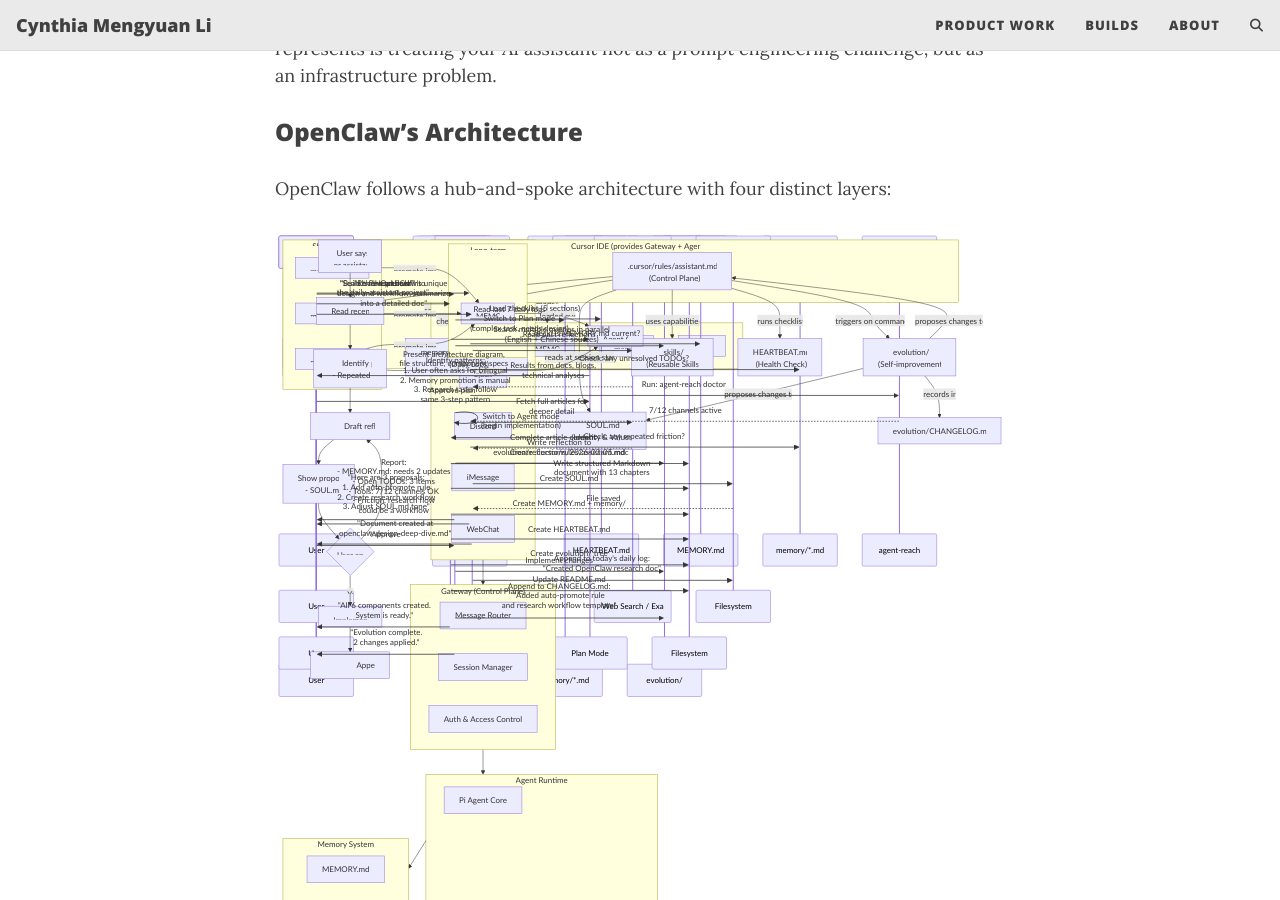
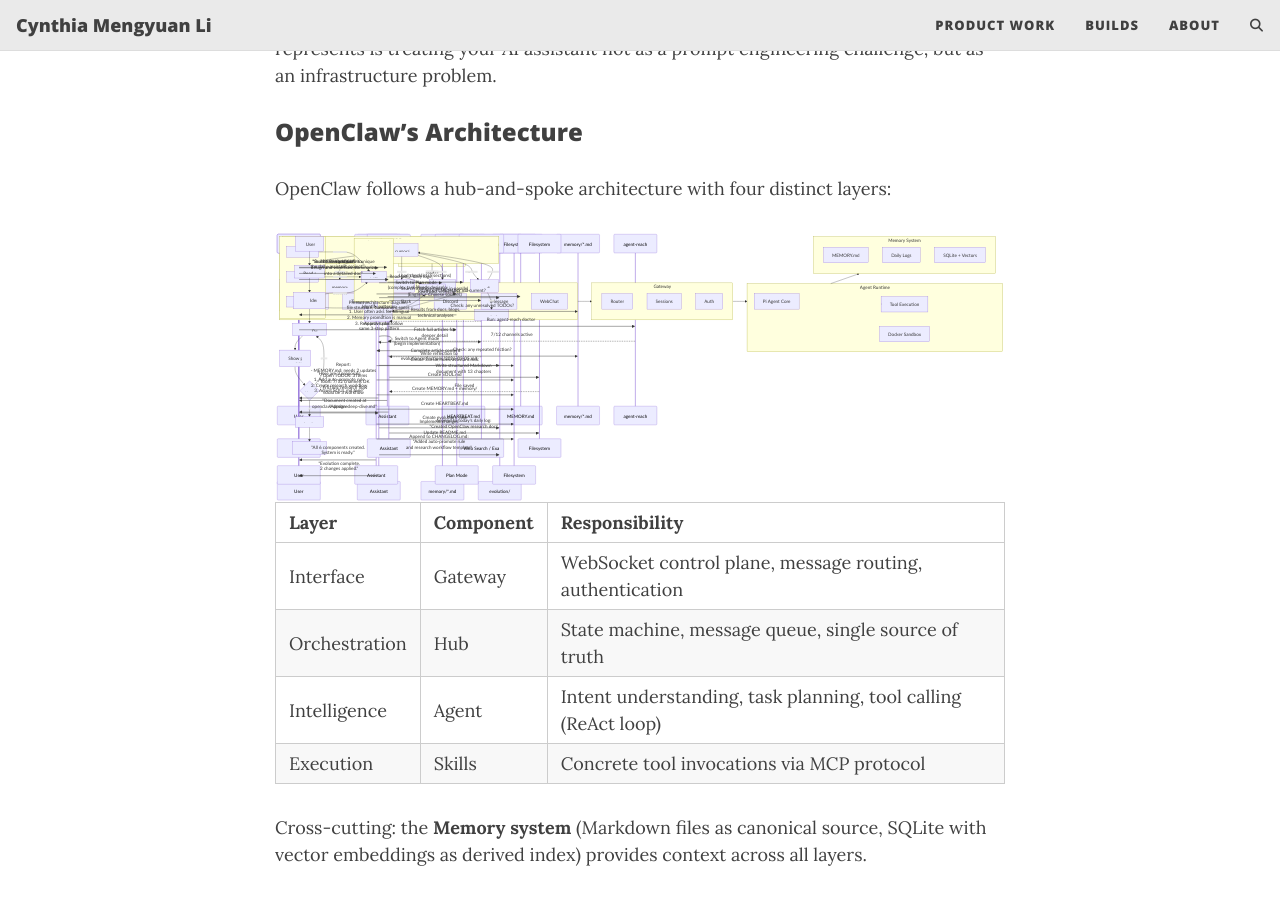
Before and after one commit to cynthialmy/cynthialmy.github.io, a Jekyll site: the page built from _posts/2026-02-27-self-evolving-ai-assistant.md, in a window 1280 px wide and 900 px high, scrolled down 1163 px. Built offline with Jekyll 4.4.1, drawn with Linux system fonts in a browser that asks for light colours; comment, search, counter and statistics services are not loaded.

Commit message:
added docs

````diff
--- a/_posts/2026-02-27-self-evolving-ai-assistant.md
+++ b/_posts/2026-02-27-self-evolving-ai-assistant.md
@@ -30,36 +30,25 @@ OpenClaw is a self-hosted AI assistant platform created by Peter Steinberger. It
 OpenClaw follows a hub-and-spoke architecture with four distinct layers:
 
 ```mermaid
-flowchart TB
+flowchart LR
     subgraph Channels ["User Channels"]
-        WA["WhatsApp"]
-        TG["Telegram"]
-        SL["Slack"]
-        DC["Discord"]
-        IM["iMessage"]
-        WC["WebChat"]
+        WA["WhatsApp"] & TG["Telegram"] & SL["Slack"]
+        DC["Discord"] & IM["iMessage"] & WC["WebChat"]
     end
 
-    subgraph GW ["Gateway (Control Plane)"]
-        Router["Message Router"]
-        SessionMgr["Session Manager"]
-        Auth["Auth & Access Control"]
+    subgraph GW ["Gateway"]
+        Router["Router"] & SessionMgr["Sessions"] & Auth["Auth"]
     end
 
     subgraph AgentLayer ["Agent Runtime"]
-        Agent["Pi Agent Core"]
-        Tools["Tool Execution"]
-        Sandbox["Docker Sandbox"]
+        Agent["Pi Agent Core"] & Tools["Tool Execution"] & Sandbox["Docker Sandbox"]
     end
 
     subgraph MemoryLayer ["Memory System"]
-        MemMD["MEMORY.md"]
-        DailyLogs["Daily Logs"]
-        SQLite["SQLite + Vectors"]
+        MemMD["MEMORY.md"] & DailyLogs["Daily Logs"] & SQLite["SQLite + Vectors"]
     end
 
-    Channels --> GW
-    GW --> AgentLayer
+    Channels --> GW --> AgentLayer
     AgentLayer --> MemoryLayer
     AgentLayer --> Tools
 ```
````
